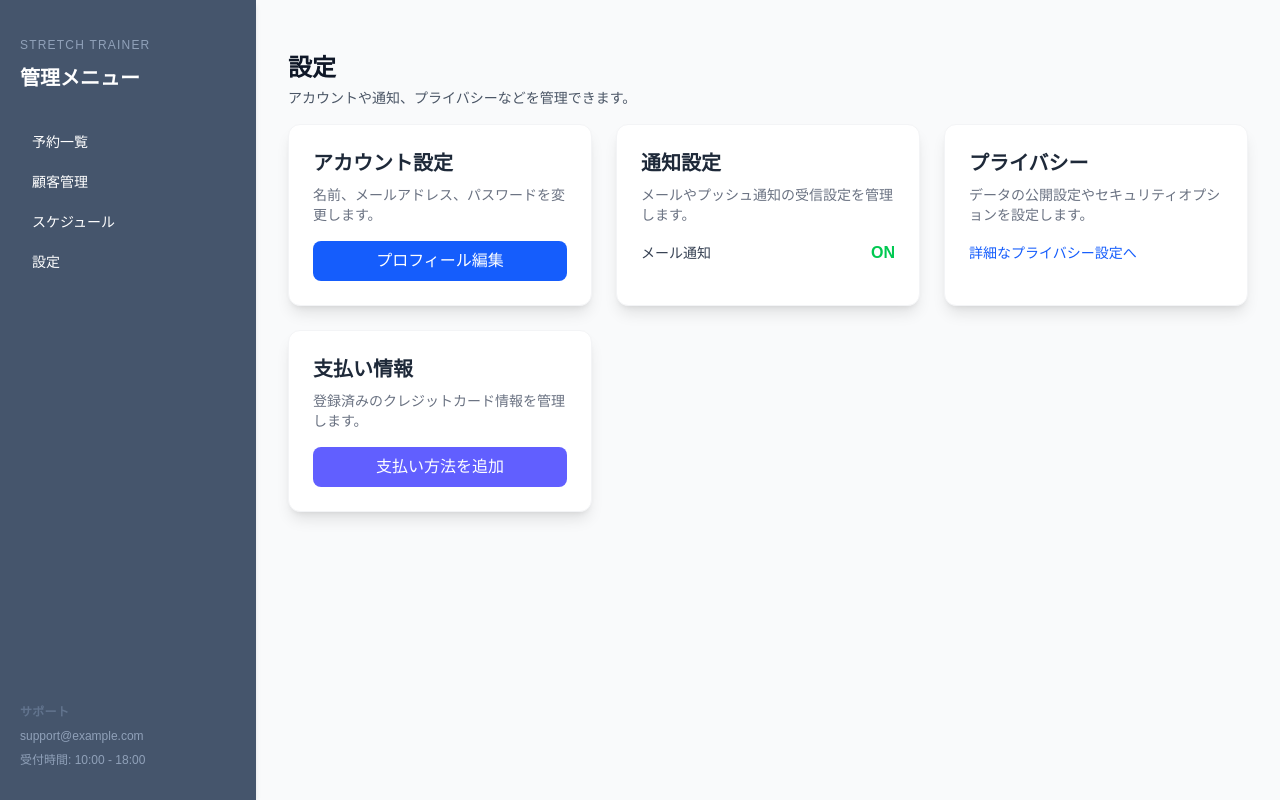
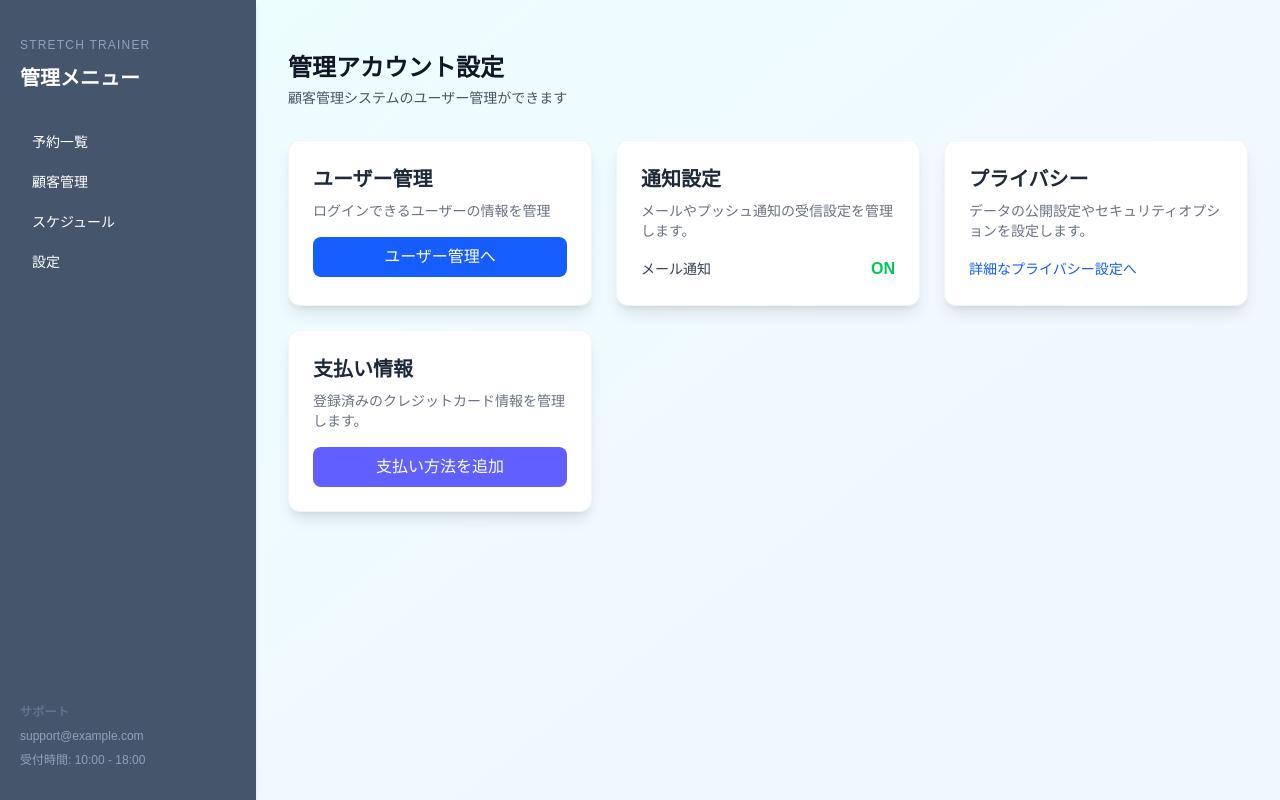
Before and after one commit to usatai/personal_stretch_customer_management_system, a Next.js app in the folder stretch-lp-backend/: page /settings in a window 1280 px wide. Built offline with nearby package versions, Linux system fonts and the light colour scheme.

Commit message:
[add] ユーザー設定画面追加

```diff
--- a/stretch-lp-backend/app/settings/page.tsx
+++ b/stretch-lp-backend/app/settings/page.tsx
@@ -29,7 +29,7 @@ export default function Settings() {
             </div>
 
             {/* メインコンテンツ */}
-            <div className="flex-1 w-full md:pl-0 pt-5">
+            <div className="flex-1 w-full md:pl-0 pt-5 bg-gradient-to-br from-cyan-50/95 via-sky-50/95 to-blue-50/95">
                 {/* トップバー（モバイル） */}
                 <div className="sticky top-0 z-20 flex items-center gap-3 bg-gray-50/80 px-4 py-3 backdrop-blur md:hidden">
                     <button
@@ -49,20 +49,20 @@ export default function Settings() {
                 {/* ページヘッダー */}
                 <div className="px-2 pt-8 sm:px-6 lg:px-8">
                     <div className="mx-auto max-w-7xl">
-                        <h1 className="text-2xl font-bold text-gray-900">設定</h1>
-                        <p className="mt-1 text-sm text-gray-600">アカウントや通知、プライバシーなどを管理できます。</p>
+                        <h1 className="text-2xl font-bold text-gray-900">管理アカウント設定</h1>
+                        <p className="mt-1 text-sm text-gray-600">顧客管理システムのユーザー管理ができます</p>
                     </div>
                 </div>
 
                 {/* グリッド */}
-                <div className="px-4 pb-12 pt-4 sm:px-6 lg:px-8 pt-">
+                <div className="px-4 pb-12 pt-4 sm:px-6 lg:px-8 pt-8">
                     <div className="mx-auto grid max-w-7xl grid-cols-1 gap-6 md:grid-cols-2 lg:grid-cols-3">
                         <SettingCard
-                        title="アカウント設定"
-                        description="名前、メールアドレス、パスワードを変更します。"
+                            title="ユーザー管理"
+                            description="ログインできるユーザーの情報を管理"
                         >
                         <button className="w-full rounded-lg bg-blue-600 py-2 text-white transition duration-150 hover:bg-blue-700">
-                            プロフィール編集
+                            ユーザー管理へ
                         </button>
                         </SettingCard>
 
@@ -77,8 +77,8 @@ export default function Settings() {
                         </SettingCard>
 
                         <SettingCard
-                        title="プライバシー"
-                        description="データの公開設定やセキュリティオプションを設定します。"
+                            title="プライバシー"
+                            description="データの公開設定やセキュリティオプションを設定します。"
                         >
                         <a href="#" className="text-sm text-blue-600 hover:text-blue-800">
                             詳細なプライバシー設定へ
@@ -86,15 +86,13 @@ export default function Settings() {
                         </SettingCard>
 
                         <SettingCard
-                        title="支払い情報"
-                        description="登録済みのクレジットカード情報を管理します。"
+                            title="支払い情報"
+                            description="登録済みのクレジットカード情報を管理します。"
                         >
                         <button className="w-full rounded-lg bg-indigo-500 py-2 text-white transition duration-150 hover:bg-indigo-600">
                             支払い方法を追加
                         </button>
                         </SettingCard>
-
-                        {/* 必要に応じてカードを追加... */}
                     </div>
                 </div>
             </div>
--- a/stretch-lp-backend/component/SettingCard.tsx
+++ b/stretch-lp-backend/component/SettingCard.tsx
@@ -10,7 +10,6 @@ interface SettingCardProps {
   children: ReactNode;
 }
 
-// React.FC（Functional Component）を使用して型付け
 const SettingCard: React.FC<SettingCardProps> = ({ title, description, children }) => {
   return (
     <div className="bg-white p-6 rounded-xl shadow-lg border border-gray-100 transition-shadow duration-300 hover:shadow-xl">
```
